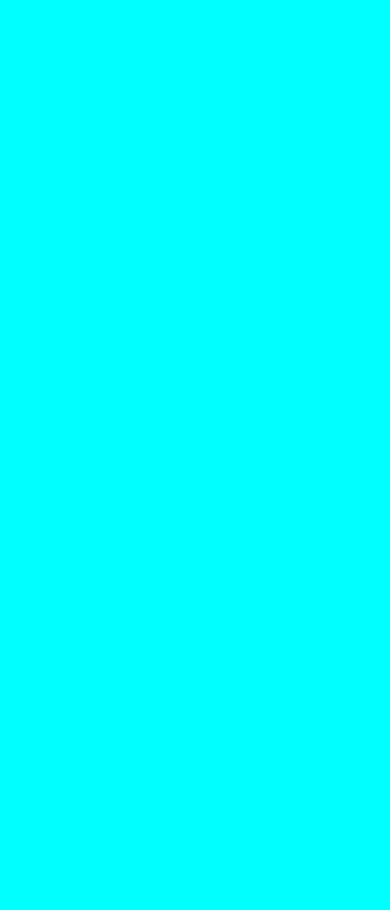
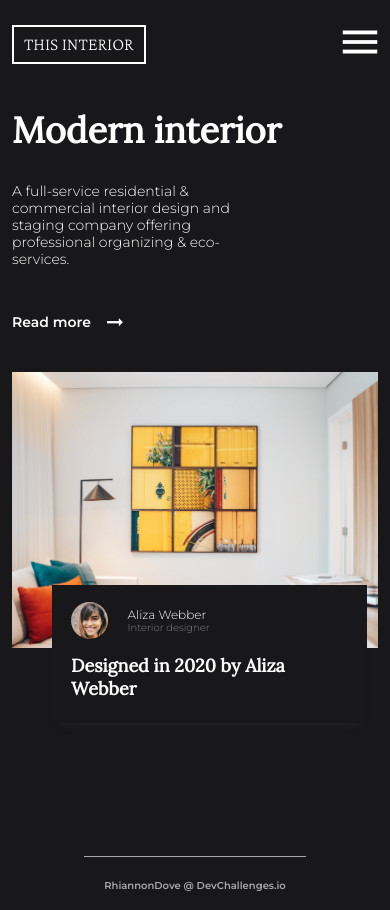
Before and after one commit to rhiannonthompson/interior_consultant, a plain HTML site: page index.html in a window 390 px wide. Before the commit the page ends 844 px from the top, so only its background shows below. Drawn offline with nearby package versions, Linux system fonts and the light colour scheme.

Commit message:
Mobile first version

```diff
--- a/index.html
+++ b/index.html
@@ -1,15 +1,80 @@
 <!DOCTYPE html>
 <html lang="en">
+
 <head>
     <meta charset="UTF-8" />
     <title>Interior Consultant</title>
     <link rel="stylesheet" href="styles.css" />
     <meta name="viewport" content="width=device-width, initial-scale=1.0, maximum-scale=1.0" />
-        <link href="https://fonts.googleapis.com/icon?family=Material+Icons"
+    <link href="https://fonts.googleapis.com/icon?family=Material+Icons" rel="stylesheet" />
+    <link
+        href="https://fonts.googleapis.com/css2?family=Crimson+Pro&family=Lora&family=Montserrat:wght@300;600&display=swap"
         rel="stylesheet" />
+    <link href="https://fonts.googleapis.com/css2?family=Crimson+Pro:wght@200&display=swap" rel="stylesheet" />
+
 </head>
 
+
 <body>
+    <div class=page-container>
+        <header>
+            <div class=logo><a href="#">This Interior</a></div>
+
+            <a href="#main-menu" id="main-menu-toggle" class="menu-toggle" aria-label="Open main menu">
+                <!-- <span class="sr-only">Open main menu</span> -->
+                <span class="material-icons md-46" aria-hidden="true">menu</span>
+            </a>
+
+            <!-- <nav id="main-menu" class="main-menu">
+                <a href="#main-menu-toggle" class="menu-close">
+                    <span class="material-icons">close</span>
+                </a>
+                <ul>
+                    <li><a href="#">Home</a></li>
+                    <li><a href="#">Collection</a></li>
+                    <li><a href="#">About</a></li>
+                    <li><a href="#">Contact</a></li>
+                </ul>
+            </nav>
+            <a href="#main-menu-toggle" class="backdrop" hidden></a> -->
+        </header>
+        <main class="main-container">
+
+            <section class="intro-section">
+                <h1>Modern interior</h1>
+                <p>A full-service residential &amp; commercial interior design and staging company offering professional
+                    organizing &amp; eco-services.</p>
+                <div class=btn>
+                    <a href="#">Read more <i class="material-icons md-36">trending_flat</i></a>
+                </div>
+            </section>
+
+            <section class="bio-section">
+                <div class="img-container">
+                    <img src="images/photo1.png" alt="Living room interior with a painting on the wall" />
+                </div>
+                <div class="bio-container">
+                    <div class="bio">
+                        <img src="images/photo2.png" alt="Picture of Aliza Webber" />
+                        <div class="name">
+                            <h2>Aliza Webber</h2>
+                            <p class="title">Interior designer</p>
+                        </div>
+                    </div>
+                    <p class="creditation">Designed in 2020 by Aliza Webber</p>
+                </div>
+            </section>
+        </main>
+        <footer>
+            <div class="signature">
+                <p class="sign">RhiannonDove @ DevChallenges.io</p>
+            </div>
+        </footer>
+
+    </div>
+
+
 
 </body>
+
 </html>
--- a/styles.css
+++ b/styles.css
@@ -1,7 +1,211 @@
-.material-icons {
-    color: blue;
+/*General*/
+* {
+  box-sizing: border-box;
+  padding: 0;
+  margin: 0;
 }
 
 body {
-    background-color: aqua;
+  background: #181719;
+  color: #ffffff;
+  font-family: "Montserrat", serif;
 }
+
+.page-container {
+  display: flex;
+  max-width: 768px;
+  flex-direction: column;
+  margin: 0 auto;
+  /* border: 2px solid red; */
+}
+
+header,
+.intro-section,
+.bio-section {
+  margin: 0 12px;
+  display: flex;
+}
+
+/*header bar*/
+
+header {
+  display: flex;
+  flex-direction: row;
+  /* border: 2px solid green; */
+  justify-content: space-between;
+  align-items: center;
+  margin-top: 19px;
+  margin-bottom: 38px;
+}
+
+.material-icons.md-46 {
+  color: white;
+  font-family: "Material Icons";
+  font-size: 46px;
+  margin-right: -5px;
+}
+
+a {
+  text-decoration: none;
+  color: #ffffff;
+}
+
+.logo > a {
+  font-family: "Crimson Pro", serif;
+  font-weight: 200;
+  font-size: 18px;
+  line-height: 16px;
+  text-transform: uppercase;
+}
+
+.logo {
+  padding: 8px 10px;
+  border: 2px solid white;
+}
+
+/*intro message section*/
+
+.main-container {
+  display: flex;
+  flex-direction: column;
+  /* border: 2px solid violet; */
+}
+
+.intro-section {
+  display: flex;
+  /* border: 2px solid gold; */
+  flex-direction: column;
+  height: 240px;
+  justify-content: space-between;
+  margin-bottom: 25px;
+}
+
+h1 {
+  font-family: "Lora", serif;
+  font-size: 36px;
+  line-height: 46px;
+}
+
+p {
+  font-weight: 300;
+  font-size: 14px;
+  line-height: 17px;
+  max-width: 250px;
+}
+
+.material-icons.md-36 {
+  color: #ffffff;
+  font-size: 18.79px;
+  line-height: 15px;
+  font-weight: 600;
+  /* border: 2px solid greenyellow; */
+  position: relative;
+  top: 5px;
+  left: 10px;
+}
+
+.btn {
+  position: relative;
+  padding: 10px 0;
+  /* border: 2px solid indianred; */
+  width: 150px;
+}
+
+.btn > a {
+  font-weight: 600;
+  font-size: 14px;
+  line-height: 30px;
+}
+
+/* bio section*/
+
+.bio-section {
+  flex-direction: column;
+  /* border: 2px solid aqua; */
+}
+
+.bio-container {
+  display: flex;
+  position: relative;
+  height: 138px;
+  bottom: 63px;
+  flex-direction: column;
+  justify-content: space-between;
+  padding: 17px 0 25px 19px;
+  z-index: 1000;
+  min-width: 200px;
+  margin-left: 40px;
+  margin-right: 11px;
+  /* border: 2px solid cornflowerblue; */
+  background-color: #181719;
+  box-shadow: 0 8px 8px -8px #272727;
+}
+
+.img-container,
+.bio {
+  display: flex;
+  justify-content: flex-start;
+}
+
+.name {
+  display: flex;
+  flex-direction: column;
+  justify-content: space-between;
+  /* border: 2px solid orange; */
+  margin-left: 15px;
+  padding: 5px;
+}
+
+img {
+  display: block;
+  max-width: 100%;
+  height: auto;
+}
+
+.bio > img {
+  border-radius: 50%;
+  max-width: 36.59px;
+}
+
+h2 {
+  font-weight: 500;
+  font-size: 12px;
+  line-height: 15px;
+}
+
+.title {
+  font-weight: 500;
+  font-size: 10px;
+  line-height: 12px;
+  color: #828282;
+}
+
+.creditation {
+  font-family: "Lora", serif;
+  font-weight: 600;
+  font-size: 18px;
+  line-height: 23px;
+  margin-top: 15px;
+}
+
+/* Footer */
+
+footer {
+  display: flex;
+  justify-content: center;
+  margin-top: 70px;
+  height: 54px;
+  /* border: 2px solid mediumslateblue; */
+}
+
+.signature {
+  border-top: 1px solid #a9a9a9;
+  padding: 20px;
+}
+
+.sign {
+  font-weight: 600;
+  font-size: 10px;
+  line-height: 17px;
+  color: #a9a9a9;
+}
```
Lines whose indentation alone changed are shown as unchanged.
